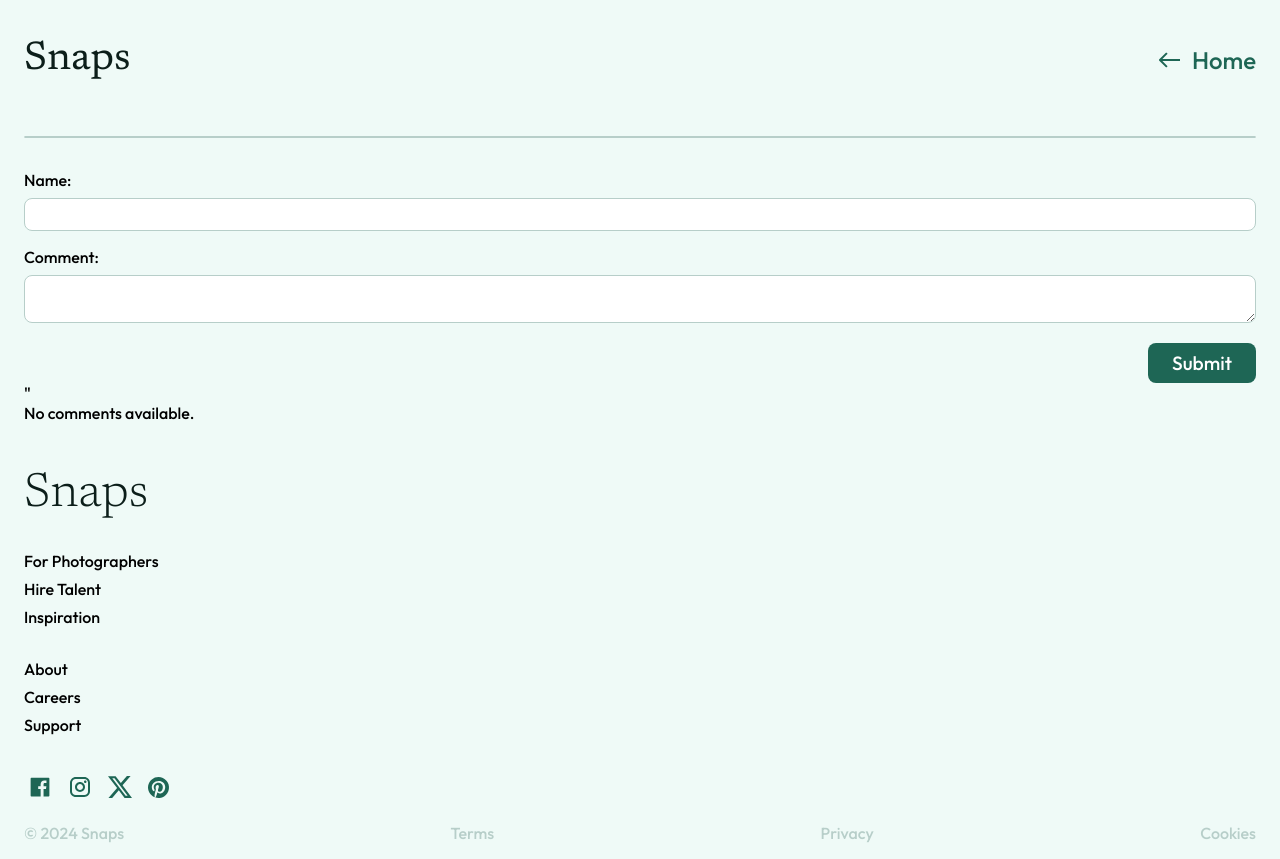
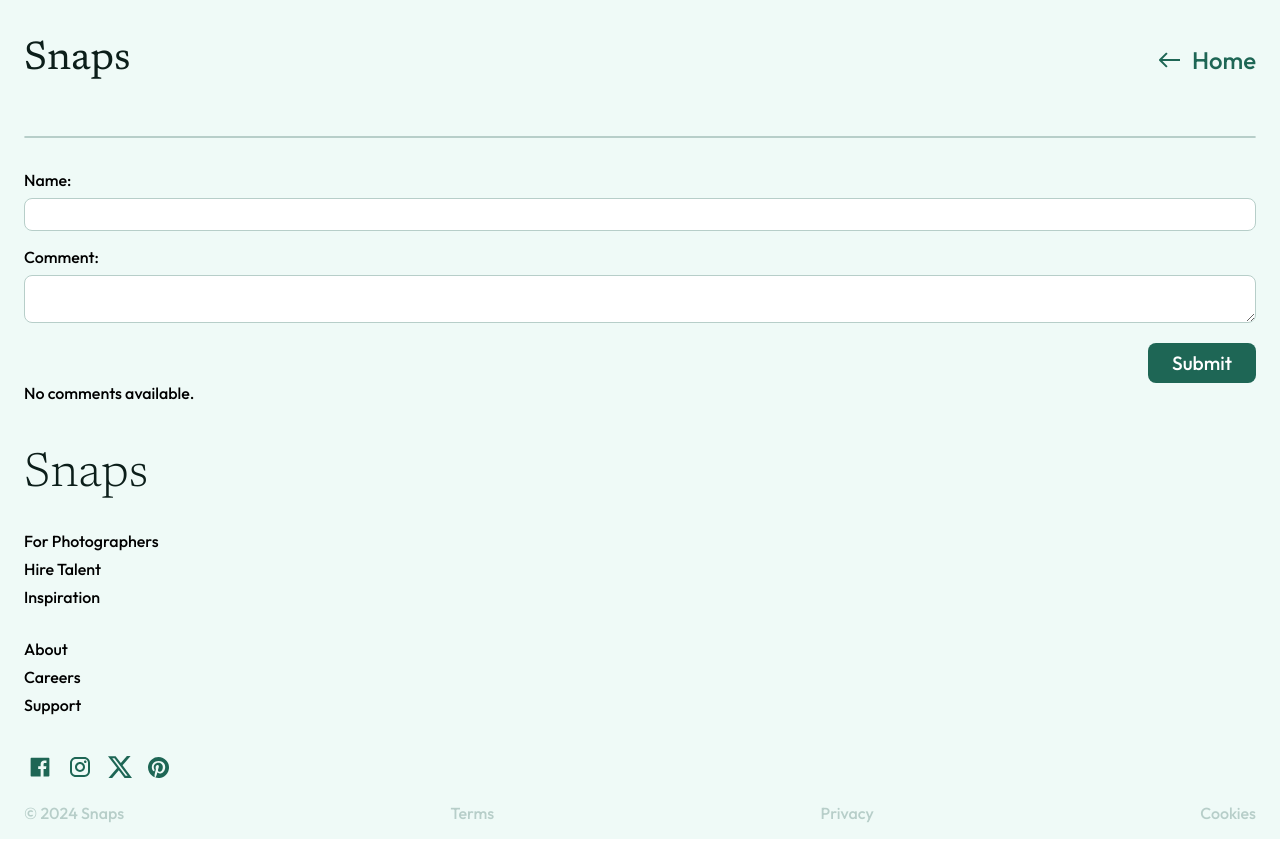
Before and after one commit to 1o5am/chandni-melwani-snaps, a React (Vite) app: page /photo in a window 1280 px wide. Built offline with nearby package versions, Linux system fonts and the light colour scheme.

Commit message:
fixed code

```diff
--- a/src/componenets/pages/PhotoPage/PhotoPage.jsx
+++ b/src/componenets/pages/PhotoPage/PhotoPage.jsx
@@ -144,7 +144,8 @@ export default function PhotoPage() {
             </div>
 
             {/* Display Comments */}
-            <div className="photo-page__comments">"
+            <div className="photo-page__comments">
+
                 {comments.length > 0 ? (
                     comments.map((comment) => (
                         <div key={comment.id} className="photo-page__comment">
```
